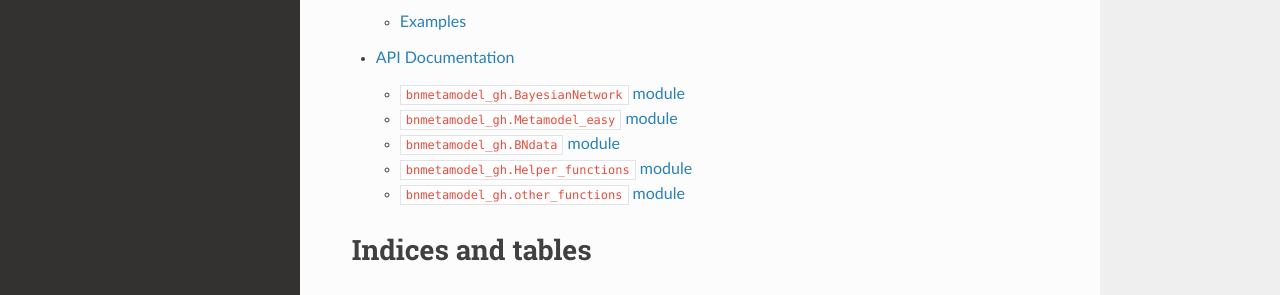
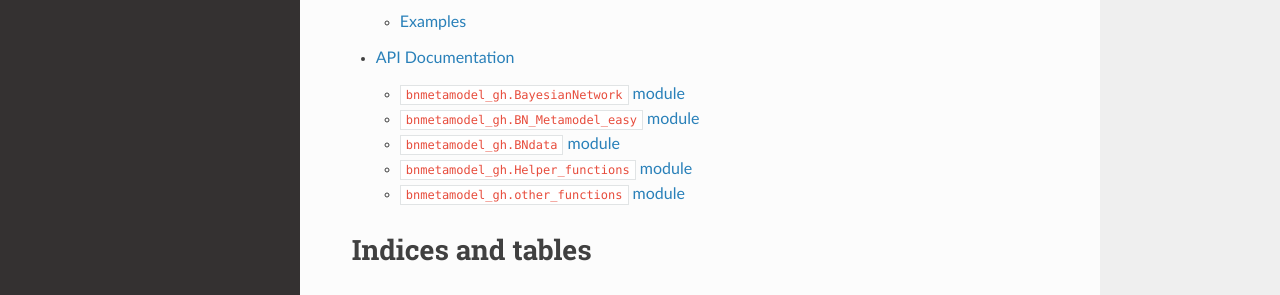
Before and after one commit to zackxconti/bnmetamodel_gh, a Sphinx documentation site: the page built from docs/index.rst, in a window 1280 px wide and 1056 px high. Shown: the part 503-798 px from the top of the window. Built offline with Sphinx 7.4.7 and the Read the Docs theme 2.0.0, drawn with Linux system fonts in a browser that asks for light colours.

Commit message:
Fixing misspelled class

```diff
--- a/docs/api/BN_Metamodel_easy.rst
+++ b/docs/api/BN_Metamodel_easy.rst
@@ -1,6 +1,6 @@
-``bnmetamodel_gh.Metamodel_easy`` module
-========================================
+``bnmetamodel_gh.BN_Metamodel_easy`` module
+===========================================
 
-.. automodule:: bnmetamodel_gh.Metamodel_easy
+.. automodule:: bnmetamodel_gh.BN_Metamodel_easy
    :members:
    :undoc-members:
```
